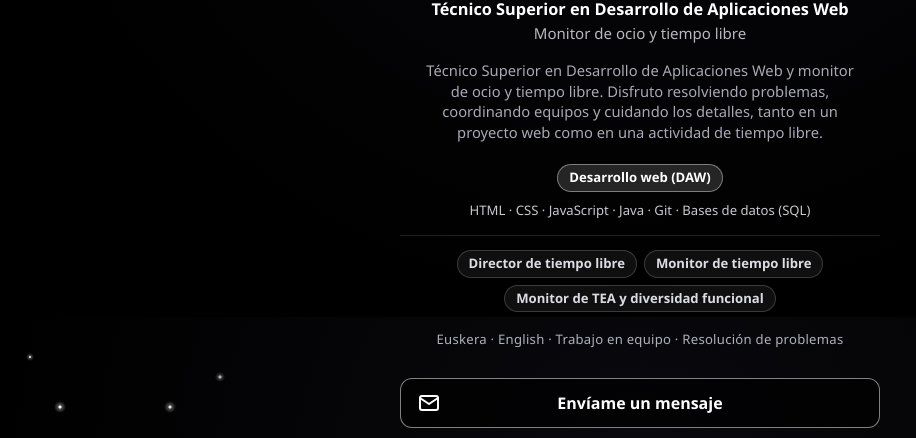
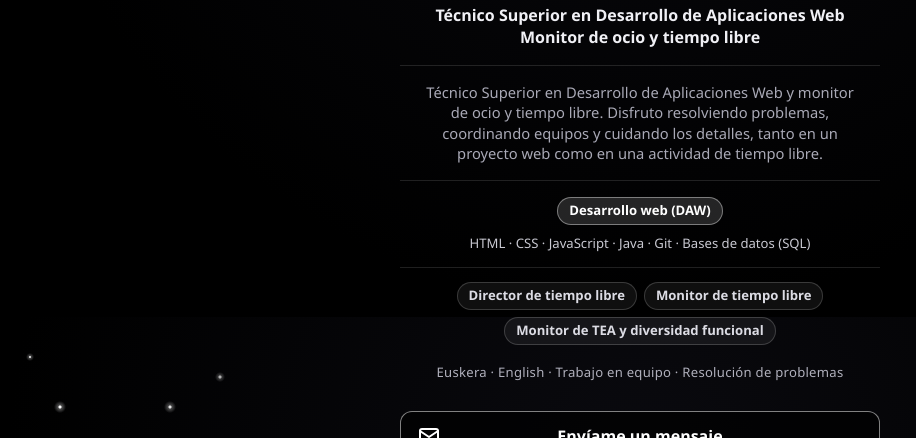
Before and after one commit to juleniturreguigarcia-personal/juleniturreguigarcia.github.io, a plain HTML site: page index.html in a window 1280 px wide. Shown: the part 483-921 px from the top of the page, without its empty margins (0-916 px from the left). Drawn offline with Linux system fonts and the light colour scheme.

Commit message:
Iguala los cargos, agranda el nombre y añade separadores

```diff
--- a/css/estilo.css
+++ b/css/estilo.css
@@ -62,34 +62,32 @@ body {
 
 h1 {
   margin: 0 0 8px 0;
-  font-size: 1.75em;
+  font-size: 2em;
   font-weight: 700;
   color: #FFFFFF;
 }
 
 #presentacion {
-  margin: 0 0 16px 0;
+  margin: 0;
 }
 
 #presentacion .rol {
   display: block;
+  font-size: 1em;
+  font-weight: 600;
+  color: #F0F0F5;
 }
 
-#presentacion .rol-principal {
-  font-size: 1.02em;
-  font-weight: 600;
-  color: #FFFFFF;
-}
-
-#presentacion .rol-secundario {
-  margin-top: 2px;
-  font-size: 0.94em;
-  color: #B8B8C0;
+.raya {
+  height: 0;
+  margin: 16px 0;
+  border: 0;
+  border-top: 1px solid rgba(255, 255, 255, 0.12);
 }
 
 #bio {
   max-width: 430px;
-  margin: 0 auto 22px auto;
+  margin: 0 auto;
   font-size: 0.92em;
   color: #A9A9B6;
 }
--- a/index.html
+++ b/index.html
@@ -34,7 +34,7 @@
   <!-- Hoja de estilos única de la página -->
   <link rel="icon" type="image/svg+xml" href="images/favicon.svg?v=4a86c883" />
   <!-- La versión (?v=...) la añade automáticamente el hook pre-commit -->
-  <link rel="stylesheet" type="text/css" href="css/estilo.css?v=9c9c5648" />
+  <link rel="stylesheet" type="text/css" href="css/estilo.css?v=bdc03d9a" />
 
   <!-- Datos estructurados del perfil (schema.org) -->
   <script type="application/ld+json">
@@ -78,10 +78,12 @@
       <img id="foto" src="images/CaraJulen2026.jpg?v=81f7544d" alt="Foto de Julen Iturregui García" width="350" height="350" fetchpriority="high" />
       <h1>Julen Iturregui García</h1>
       <p id="presentacion">
-        <span class="rol rol-principal">Técnico Superior en Desarrollo de Aplicaciones Web</span>
-        <span class="rol rol-secundario">Monitor de ocio y tiempo libre</span>
+        <span class="rol">Técnico Superior en Desarrollo de Aplicaciones Web</span>
+        <span class="rol">Monitor de ocio y tiempo libre</span>
       </p>
+      <hr class="raya" />
       <p id="bio">Técnico Superior en Desarrollo de Aplicaciones Web y monitor de ocio y tiempo libre. Disfruto resolviendo problemas, coordinando equipos y cuidando los detalles, tanto en un proyecto web como en una actividad de tiempo libre.</p>
+      <hr class="raya" />
       <div id="competencias">
         <div class="bloque">
           <ul class="chips" aria-label="Desarrollo web">
```
